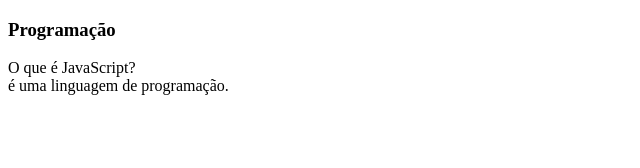
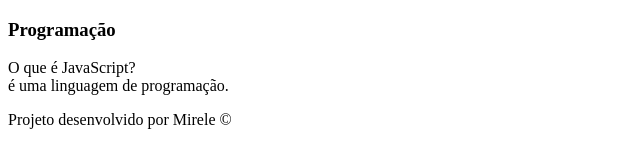
Before and after one commit to mlimah/Flashcards-, a plain HTML site: page index.html in a window 1280 px wide. Shown: the whole page, without its empty margins (0-640 px from the left). Drawn offline with Linux system fonts and the light colour scheme.

Commit message:
adicionei css style

```diff
--- a/index.html
+++ b/index.html
@@ -4,6 +4,7 @@
     <meta charset="UTF-8">
     <meta name="viewport" content="width=device-width, initial-scale=1.0">
     <title>FlashCards</title>
+    <link rel="stylesheet" href="style.css">
 </head>
 <body>
  <main>
@@ -21,5 +22,8 @@
 </article>
 </section>
  </main>
+ <footer>
+    <p>Projeto desenvolvido por Mirele &copy</p>
+ </footer>
 </body>
 </html>
```
